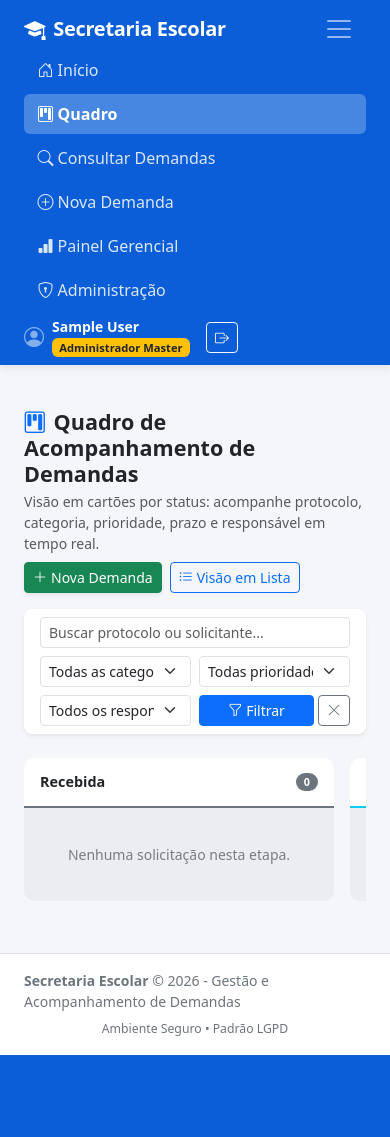
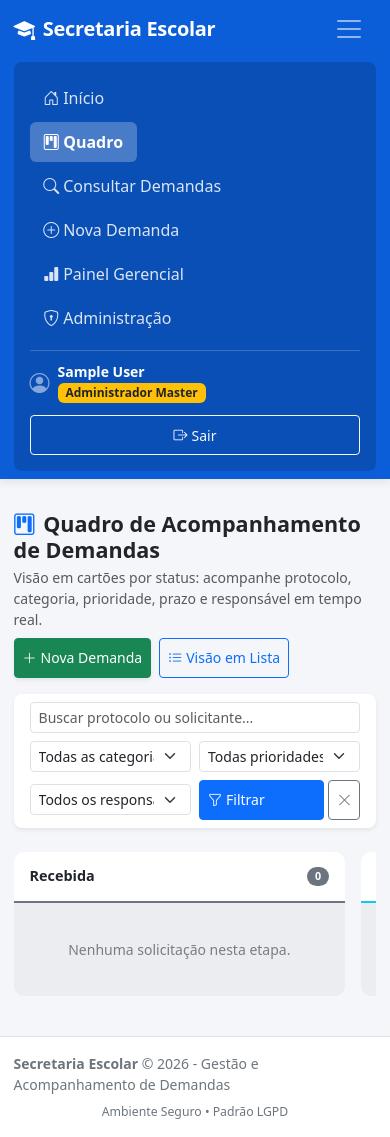
Before and after one commit to joaoguilherme01-max/projeto-integrador-secretaria, a Django app: page /quadro/ in a window 390 px wide, after a click that opens the changed part. Before the commit the page ends 1055 px from the top, so only its background shows below. Run offline with Django 5.2, Linux system fonts and the light colour scheme; the visitor is signed in with stand-in values (Sample User, id 1); data comes from the database, SQL or seed files in the repository; data that the repository does not hold is empty.

Commit message:
feat: add base layout template and kanban board view

```diff
--- a/secretaria/templates/secretaria/base.html
+++ b/secretaria/templates/secretaria/base.html
@@ -71,19 +71,64 @@
             padding: 1rem 0;
         }
 
-        /* BADGES SEMÂNTICAS */
-        .badge-prioridade-URGENTE { background-color: #dc3545; color: white; }
-        .badge-prioridade-ALTA { background-color: #fd7e14; color: white; }
-        .badge-prioridade-MEDIA { background-color: #ffc107; color: #212529; }
-        .badge-prioridade-BAIXA { background-color: #6c757d; color: white; }
+        /* BADGES SEMÂNTICAS COM ALTO CONTRASTE (WCAG AA/AAA) */
+        .badge-prioridade-URGENTE { background-color: #b02a37; color: #ffffff; }
+        .badge-prioridade-ALTA { background-color: #d63384; color: #ffffff; }
+        .badge-prioridade-MEDIA { background-color: #fd7e14; color: #ffffff; }
+        .badge-prioridade-BAIXA { background-color: #495057; color: #ffffff; }
 
-        .badge-status-RECEBIDA { background-color: #6c757d; }
-        .badge-status-TRIAGEM { background-color: #0dcaf0; color: #212529; }
-        .badge-status-AGUARDANDO_INFO { background-color: #ffc107; color: #212529; }
-        .badge-status-EM_ANDAMENTO { background-color: #0d6efd; }
-        .badge-status-EM_VALIDACAO { background-color: #6f42c1; }
-        .badge-status-CONCLUIDA { background-color: #198754; }
-        .badge-status-CANCELADA { background-color: #212529; }
+        .badge-status-RECEBIDA { background-color: #495057; color: #ffffff; }
+        .badge-status-TRIAGEM { background-color: #055160; color: #ffffff; }
+        .badge-status-AGUARDANDO_INFO { background-color: #664d03; color: #ffffff; }
+        .badge-status-EM_ANDAMENTO { background-color: #0b5ed7; color: #ffffff; }
+        .badge-status-EM_VALIDACAO { background-color: #59359a; color: #ffffff; }
+        .badge-status-CONCLUIDA { background-color: #146c43; color: #ffffff; }
+        .badge-status-CANCELADA { background-color: #212529; color: #ffffff; }
+
+        /* MELHORIAS DE TOUCH TARGET E ACESSIBILIDADE MOBILE */
+        .btn, .nav-link, .dropdown-item {
+            min-height: 40px;
+            display: inline-flex;
+            align-items: center;
+        }
+
+        /* LINKS COM FOCO VISÍVEL PARA NAVEGAÇÃO VIA TECLADO */
+        a:focus-visible, button:focus-visible, input:focus-visible, select:focus-visible, textarea:focus-visible {
+            outline: 3px solid #ffc107 !important;
+            outline-offset: 2px;
+        }
+
+        /* RESPONSIVIDADE PARA DISPOSITIVOS MÓVEIS (SMARTPHONES E TABLETS) */
+        @media (max-width: 991.98px) {
+            .navbar-collapse {
+                background-color: #0a4fb5;
+                padding: 1rem;
+                border-radius: 8px;
+                margin-top: 0.75rem;
+            }
+            .user-block-mobile {
+                padding-top: 0.75rem;
+                border-top: 1px solid rgba(255, 255, 255, 0.2);
+                margin-top: 0.75rem;
+                flex-direction: column;
+                align-items: flex-start !important;
+                gap: 0.75rem !important;
+            }
+            .user-block-mobile .btn {
+                width: 100%;
+                justify-content: center;
+            }
+        }
+
+        @media (max-width: 575.98px) {
+            .main-content {
+                padding: 1rem 0;
+            }
+            .container-fluid {
+                padding-left: 0.85rem !important;
+                padding-right: 0.85rem !important;
+            }
+        }
     </style>
     {% block extra_head %}{% endblock %}
 </head>
@@ -143,15 +188,15 @@
                     </ul>
 
                     <!-- Bloco do Usuário e Logout -->
-                    <div class="d-flex align-items-center gap-3">
+                    <div class="d-flex align-items-center gap-3 user-block-mobile">
                         <div class="text-white d-flex align-items-center">
                             <i class="bi bi-person-circle fs-5 me-2 text-white-50"></i>
                             <div class="lh-sm">
                                 <div class="fw-semibold small">{{ request.user.get_full_name|default:request.user.username }}</div>
                                 {% if request.user.perfil %}
-                                    <span class="badge bg-light text-primary" style="font-size: 0.7rem;">{{ request.user.perfil.get_perfil_display }}</span>
+                                    <span class="badge bg-light text-primary" style="font-size: 0.75rem;">{{ request.user.perfil.get_perfil_display }}</span>
                                 {% elif request.user.is_superuser %}
-                                    <span class="badge bg-warning text-dark" style="font-size: 0.7rem;">Administrador Master</span>
+                                    <span class="badge bg-warning text-dark" style="font-size: 0.75rem;">Administrador Master</span>
                                 {% endif %}
                             </div>
                         </div>
@@ -160,7 +205,7 @@
 
                         <a href="{% url 'secretaria:logout' %}" class="btn btn-sm btn-outline-light d-flex align-items-center gap-1" title="Encerrar sessão com segurança">
                             <i class="bi bi-box-arrow-right"></i>
-                            <span class="d-none d-md-inline">Sair</span>
+                            <span>Sair</span>
                         </a>
                     </div>
                 </div>
--- a/secretaria/templates/secretaria/quadro_kanban.html
+++ b/secretaria/templates/secretaria/quadro_kanban.html
@@ -10,6 +10,8 @@
         overflow-x: auto;
         padding-bottom: 1.5rem;
         align-items: flex-start;
+        -webkit-overflow-scrolling: touch;
+        scroll-snap-type: x proximity;
     }
 
     .kanban-column {
@@ -20,6 +22,15 @@
         display: flex;
         flex-direction: column;
         max-height: calc(100vh - 220px);
+        scroll-snap-align: start;
+    }
+
+    @media (max-width: 575.98px) {
+        .kanban-column {
+            flex: 0 0 85vw;
+            max-width: 85vw;
+            max-height: 70vh;
+        }
     }
 
     .kanban-header {
```
